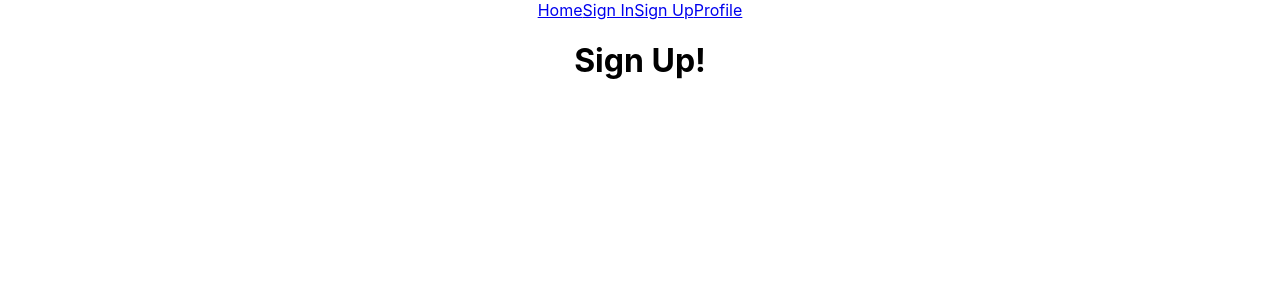
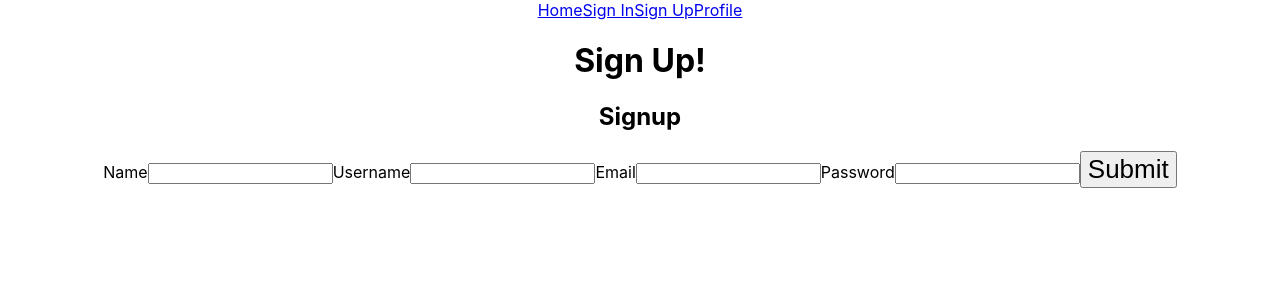
Before and after one commit to Hilanasl/project-3-client, a React (Vite) app: page /signup in a window 1280 px wide. Shown: the top 300 px of the page. Built offline with nearby package versions, Linux system fonts and the light colour scheme.

Commit message:
auth done

```diff
--- a/package.json
+++ b/package.json
@@ -7,6 +7,7 @@
     "preview": "vite preview"
   },
   "dependencies": {
+    "axios": "^0.25.0",
     "react": "^17.0.2",
     "react-dom": "^17.0.2",
     "react-router-dom": "^6.2.1"
--- /dev/null
+++ b/src/Components/Forms/FormSignIn.jsx
@@ -0,0 +1,57 @@
+import React, { useState } from "react";
+import useForm from "../../hooks/useForm";
+import apiHandler from "../../api/apiHandler";
+import useAuth from "../../auth/useAuth";
+import { useNavigate } from "react-router-dom";
+
+const FormSignIn = () => {
+  const [{ email, password }, handleChange] = useForm({
+    email: "",
+    password: "",
+  });
+  const [error, setError] = useState(null);
+  const navigate = useNavigate();
+  const { storeToken, authenticateUser } = useAuth();
+
+  const handleSubmit = (e) => {
+    e.preventDefault();
+    apiHandler
+      .signin({ email, password })
+      .then((res) => {
+        console.log(res);
+        storeToken(res.authToken);
+        authenticateUser();
+        navigate("/");
+      })
+      .catch((e) => {
+        setError(e.response.data);
+      });
+  };
+  return (
+    <>
+      {error && <h3 className="error">{error.message}</h3>}
+      <form onSubmit={handleSubmit}>
+        <h2>Sign In</h2>
+        <label htmlFor="email">Email</label>
+        <input
+          type="email"
+          id="email"
+          name="email"
+          onChange={handleChange}
+          value={email}
+        />
+        <label htmlFor="password">Password</label>
+        <input
+          type="password"
+          id="password"
+          name="password"
+          onChange={handleChange}
+          value={password}
+        />
+        <button>Submit</button>
+      </form>
+    </>
+  );
+};
+
+export default FormSignIn;
--- /dev/null
+++ b/src/Components/Forms/FormSignUp.jsx
@@ -0,0 +1,71 @@
+import useForm from "../../hooks/useForm";
+import { useState } from "react";
+import { useNavigate, Link } from "react-router-dom";
+import axios from "axios";
+import apiHandler from "../../api/apiHandler";
+
+const FormSignUp = () => {
+  const [values, handleChange] = useForm({
+    name: "",
+    username: "",
+    email: "",
+    password: "",
+  });
+  const [error, setError] = useState(null);
+  const navigate = useNavigate();
+
+  const handleSubmit = (e) => {
+    e.preventDefault();
+    apiHandler
+      .signup(values)
+      .then(() => {
+        navigate("/signin");
+      })
+      .catch((error) => {
+        setError(error.response.data);
+      });
+  };
+  return (
+    <>
+      {error && <h3 className="error">{error.message}</h3>}
+      <form onSubmit={handleSubmit}>
+        <h2>Signup</h2>
+        <label htmlFor="name">Name</label>
+        <input
+          onChange={handleChange}
+          value={values.name}
+          type="text"
+          id="name"
+          name="name"
+        />
+        <label htmlFor="username">Username</label>
+        <input
+          onChange={handleChange}
+          value={values.username}
+          type="text"
+          id="username"
+          name="username"
+        />
+        <label htmlFor="email">Email</label>
+        <input
+          onChange={handleChange}
+          value={values.email}
+          type="email"
+          id="email"
+          name="email"
+        />
+        <label htmlFor="password">Password</label>
+        <input
+          onChange={handleChange}
+          value={values.password}
+          type="password"
+          id="password"
+          name="password"
+        />
+        <button>Submit</button>
+      </form>
+    </>
+  );
+};
+
+export default FormSignUp;
--- a/src/Pages/SignIn.jsx
+++ b/src/Pages/SignIn.jsx
@@ -1,9 +1,11 @@
 import React from "react";
+import FormSignIn from "../Components/Forms/FormSignIn";
 
 const SignIn = () => {
   return (
     <div>
       <h1>Sign In!</h1>
+      <FormSignIn />
     </div>
   );
 };
--- a/src/Pages/SignUp.jsx
+++ b/src/Pages/SignUp.jsx
@@ -1,9 +1,11 @@
 import React from "react";
+import FormSignUp from "../Components/Forms/FormSignUp";
 
 const SignUp = () => {
   return (
     <div>
       <h1>Sign Up!</h1>
+      <FormSignUp />
     </div>
   );
 };
--- /dev/null
+++ b/src/api/apiHandler.js
@@ -0,0 +1,44 @@
+import axios from "axios";
+
+const service = axios.create({
+  baseURL: import.meta.env.VITE_APP_BACKEND_URL,
+  withCredentials: true,
+});
+
+//! Error handling to use in the catch
+function errorHandler(error) {
+  if (error.response.data) {
+    console.log(error.response && error.response.data);
+    throw error;
+  }
+  throw error;
+}
+
+const apiHandler = {
+  // Service is spread to have access to the basics get/post...
+  ...service,
+
+  signup(userInfo) {
+    return service
+      .post("/api/auth/signup", userInfo)
+      .then((res) => res.data)
+      .catch(errorHandler);
+  },
+  isLoggedIn(token) {
+    return service
+      .get("/api/auth/me", {
+        headers: { Authorization: `Bearer ${token}` },
+      })
+      .then((res) => res.data)
+      .catch(errorHandler);
+  },
+
+  signin(userInfo) {
+    return service
+      .post("/api/auth/signin", userInfo)
+      .then((res) => res.data)
+      .catch(errorHandler);
+  },
+};
+
+export default apiHandler;
--- /dev/null
+++ b/src/auth/UserContext.js
@@ -0,0 +1,5 @@
+import { createContext } from "react";
+
+const UserContext = createContext();
+
+export default UserContext;
--- /dev/null
+++ b/src/auth/useAuth.js
@@ -0,0 +1,8 @@
+import { useContext } from "react";
+import UserContext from "./UserContext";
+
+const useAuth = () => {
+  return useContext(UserContext);
+};
+
+export default useAuth;
--- /dev/null
+++ b/src/hooks/useForm.jsx
@@ -0,0 +1,14 @@
+import { useState } from "react";
+
+const useForm = (initialValues) => {
+  const [values, setValues] = useState(initialValues);
+  const handleChange = (e) => {
+    setValues({
+      ...values,
+      [e.target.name]: e.target.value,
+    });
+  };
+  return [values, handleChange];
+};
+
+export default useForm;
```
Also changed, not shown: src/Components/ProtectedRoute/PrivateRoute.jsx (added, +12 -0 lines), src/auth/UserProvider.jsx (added, +58 -0 lines), 1 other file (tests, documents, lock files or other folders).
